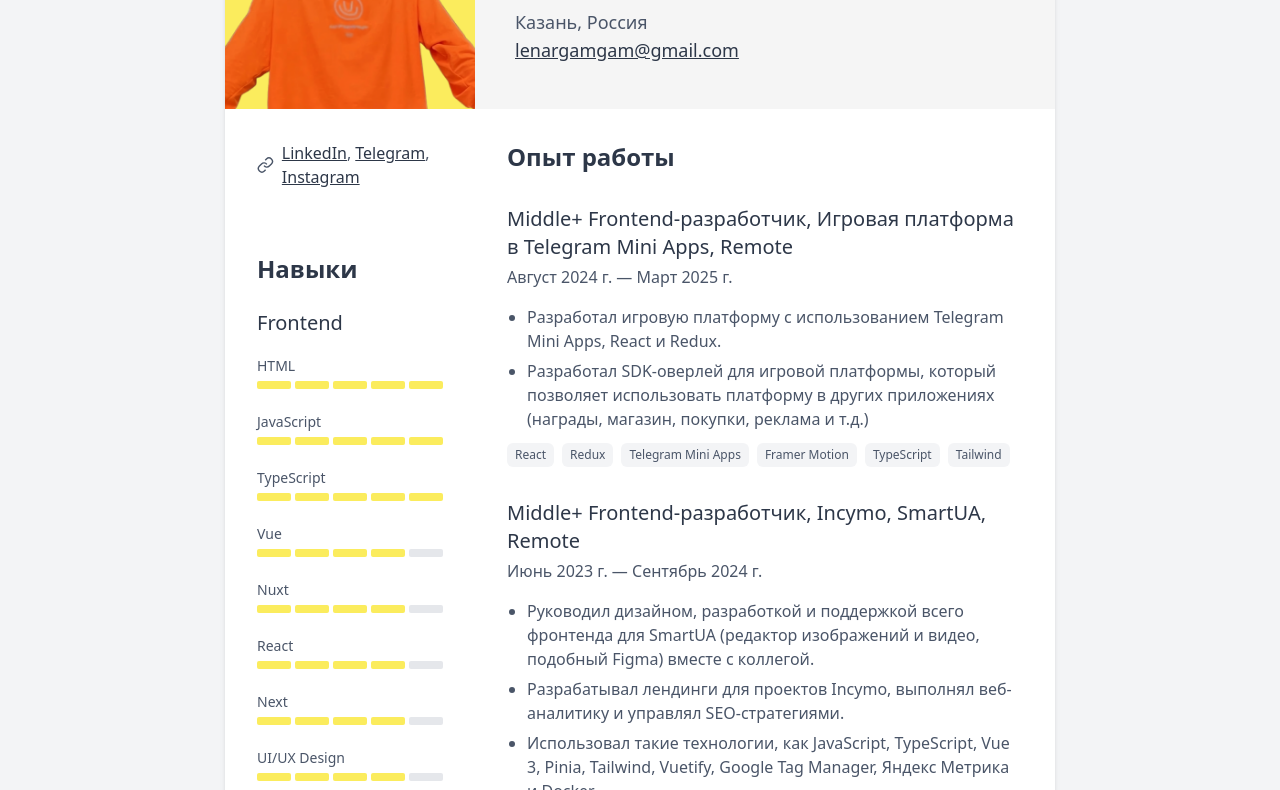
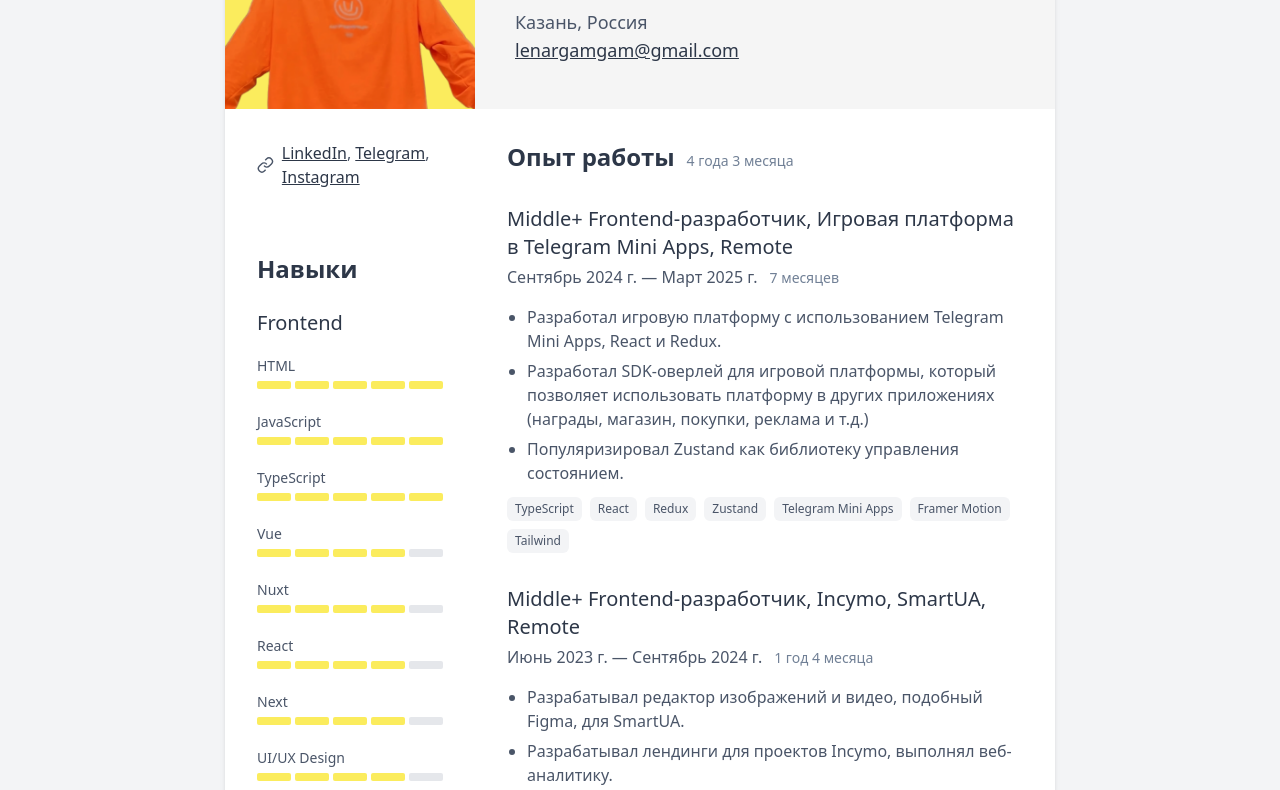
Before and after one commit to lenargum/CV, an Astro site: page / in a window 1280 px wide. Shown: the part 165-955 px from the top of the page. Built offline with nearby package versions, Linux system fonts and the light colour scheme; Astro itself is replaced by a stand-in of ours.

Commit message:
feat: exp range calculation, simplier education date format, fixed styles and location of lang switcher, personal data corrections

```diff
--- a/src/components/CVContent.jsx
+++ b/src/components/CVContent.jsx
@@ -1,6 +1,5 @@
 import React from 'react';
 import LanguageProvider from '../i18n/LanguageProvider';
-import QuickLanguageSwitcher from './QuickLanguageSwitcher';
 import Header from './Header';
 import SocialLinks from './SocialLinks';
 import Skills from './Skills';
@@ -11,9 +10,6 @@ import Achievements from './Achievements';
 export default function CVContent({ personalInfo, skills, experiences, education, achievements, allTags }) {
   return (
     <LanguageProvider>
-      {/* Language switcher */}
-      <QuickLanguageSwitcher />
-
       {/* CV Content */}
       <Header {...personalInfo} />
 
--- a/src/components/Education.tsx
+++ b/src/components/Education.tsx
@@ -13,15 +13,12 @@ interface TranslatedArray {
   [key: string]: string[];
 }
 
-interface DateTranslations {
-  [date: string]: string;
-}
-
 interface EducationItem {
   degree: string | TranslatedText;
   institution: string;
   location: string;
-  period: string;
+  date_start: Date;
+  date_end: Date;
   highlights: string[] | TranslatedArray;
   projects?: string[] | TranslatedArray;
 }
@@ -43,14 +40,14 @@ export default function Education({ education }: EducationProps) {
     return value[currentLang as keyof TranslatedArray] || value.en;
   };
 
-  // Форматируем даты с использованием локализации
-  const getFormattedDate = (period: string): string => {
-    const locale = t.dateFormat?.locale || (currentLang === 'ru' ? 'ru-RU' : 'en-US');
-    const options: Intl.DateTimeFormatOptions = {
-      month: 'long',
-      year: 'numeric'
-    };
-    return formatDateRange(period, locale, options);
+  // Format date range using date objects - only show years for education
+  const getFormattedDateRange = (startDate: Date, endDate: Date): string => {
+    // For education, we only need years
+    const startYear = startDate.getFullYear();
+    const endYear = endDate.getFullYear();
+
+    // Return simple year range
+    return `${startYear} — ${endYear}`;
   };
 
   return (
@@ -61,7 +58,7 @@ export default function Education({ education }: EducationProps) {
           <div key={index}>
             <div className="mb-4">
               <h3 className="mb-1">{getTranslatedValue(edu.degree)}, {edu.institution}, {edu.location}</h3>
-              <span className="period">{getFormattedDate(edu.period)}</span>
+              <span className="period">{getFormattedDateRange(edu.date_start, edu.date_end)}</span>
             </div>
             <ul className="list-disc ml-5 space-y-1.5 pr-2">
               {getTranslatedArray(edu.highlights).map((highlight, idx) => (
--- a/src/components/Experience.tsx
+++ b/src/components/Experience.tsx
@@ -13,21 +13,80 @@ interface TranslatedArray {
   [key: string]: string[];
 }
 
-interface DateTranslations {
-  [date: string]: string;
-}
-
 interface ExperienceItem {
   title: string | TranslatedText;
   company: string | TranslatedText;
   location: string;
-  period: string;
+  date_start: Date;
+  date_end: Date | null;
   description: string[] | TranslatedArray;
   technologies?: string[];
 }
 
 interface ExperienceProps {
   experiences: ExperienceItem[];
+}
+
+// Helper function to format duration in years and months
+function formatDuration(months: number, lang: string): string {
+  const years = Math.floor(months / 12);
+  const remainingMonths = months % 12;
+
+  if (lang === 'ru') {
+    // Russian format
+    let result = '';
+    if (years > 0) {
+      // Basic Russian pluralization
+      if (years === 1) {
+        result += `${years} год`;
+      } else if (years >= 2 && years <= 4) {
+        result += `${years} года`;
+      } else {
+        result += `${years} лет`;
+      }
+    }
+
+    if (remainingMonths > 0) {
+      if (result) result += ' ';
+
+      // Basic Russian pluralization for months
+      if (remainingMonths === 1) {
+        result += `${remainingMonths} месяц`;
+      } else if (remainingMonths >= 2 && remainingMonths <= 4) {
+        result += `${remainingMonths} месяца`;
+      } else {
+        result += `${remainingMonths} месяцев`;
+      }
+    }
+
+    return result || '< 1 месяц';
+  } else {
+    // English format
+    let result = '';
+    if (years > 0) {
+      result += `${years} ${years === 1 ? 'year' : 'years'}`;
+    }
+
+    if (remainingMonths > 0) {
+      if (result) result += ' ';
+      result += `${remainingMonths} ${remainingMonths === 1 ? 'month' : 'months'}`;
+    }
+
+    return result || '< 1 month';
+  }
+}
+
+// Calculate months between two dates
+function monthsBetween(startDate: Date, endDate: Date | null): number {
+  // Use current date if endDate is null (current position)
+  const actualEndDate = endDate || new Date();
+
+  const startYear = startDate.getFullYear();
+  const endYear = actualEndDate.getFullYear();
+  const startMonth = startDate.getMonth();
+  const endMonth = actualEndDate.getMonth();
+
+  return (endYear - startYear) * 12 + (endMonth - startMonth) + 1; // +1 to include both start and end months
 }
 
 export default function Experience({ experiences }: ExperienceProps) {
@@ -43,25 +102,64 @@ export default function Experience({ experiences }: ExperienceProps) {
     return value[currentLang as keyof TranslatedArray] || value.en;
   };
 
-  // Форматируем даты с использованием локализации
-  const getFormattedDate = (period: string): string => {
+  // Format date range using date objects
+  const getFormattedDateRange = (startDate: Date, endDate: Date | null, showDuration: boolean = false): string => {
     const locale = t.dateFormat?.locale || (currentLang === 'ru' ? 'ru-RU' : 'en-US');
     const options: Intl.DateTimeFormatOptions = {
       month: 'long',
       year: 'numeric'
     };
-    return formatDateRange(period, locale, options);
+
+    // Format start date
+    const startFormatted = new Intl.DateTimeFormat(locale, options).format(startDate);
+
+    // Format end date or use "Present" text if null
+    let endFormatted;
+    if (endDate) {
+      endFormatted = new Intl.DateTimeFormat(locale, options).format(endDate);
+    } else {
+      endFormatted = currentLang === 'ru' ? 'По настоящее время' : 'Present';
+    }
+
+    // Create the date range text without duration (duration will be added separately)
+    return `${capitalizeFirstLetter(startFormatted)} — ${endDate ? capitalizeFirstLetter(endFormatted) : endFormatted}`;
   };
+
+  // Helper function to capitalize first letter
+  const capitalizeFirstLetter = (string: string): string => {
+    return string.charAt(0).toUpperCase() + string.slice(1);
+  };
+
+  // Calculate total experience in months - cumulative approach
+  const calculateTotalExperience = (): number => {
+    // Simply sum the duration of each position - this counts overlapping months multiple times
+    // which better represents the cumulative experience gained across different roles
+    return experiences.reduce((total, exp) => {
+      const months = monthsBetween(exp.date_start, exp.date_end);
+      return total + months;
+    }, 0);
+  };
+
+  const totalExperienceMonths = calculateTotalExperience();
+  const totalExperienceText = formatDuration(totalExperienceMonths, currentLang);
 
   return (
     <section className="cv-section">
-      <h2 className="section-title mb-8">{t.sections.experience}</h2>
+      <div className="flex items-baseline">
+        <h2 className="section-title mb-8">{t.sections.experience}</h2>
+        <span className="ml-3 text-text-tertiary text-sm">{totalExperienceText}</span>
+      </div>
       <div className="space-y-8">
         {experiences.map((exp, index) => (
           <div key={index} className="subsection">
             <div className="flex flex-col mb-4">
               <h3 className="mb-1">{getTranslatedValue(exp.title)}, {getTranslatedValue(exp.company)}, {exp.location}</h3>
-              <span className="period">{getFormattedDate(exp.period)}</span>
+              <div className="flex items-baseline">
+                <span className="period">{getFormattedDateRange(exp.date_start, exp.date_end)}</span>
+                <span className="ml-3 text-text-tertiary text-sm">
+                  {formatDuration(monthsBetween(exp.date_start, exp.date_end), currentLang)}
+                </span>
+              </div>
             </div>
             <ul className="list-disc ml-5 space-y-1.5 pr-2">
               {getTranslatedArray(exp.description).map((item, idx) => (
--- a/src/components/QuickLanguageSwitcher.jsx
+++ b/src/components/QuickLanguageSwitcher.jsx
@@ -6,12 +6,12 @@ export default function QuickLanguageSwitcher() {
   const { currentLang, setLanguage } = useTranslation();
 
   return (
-    <div className="absolute top-4 right-4 flex gap-2 print:hidden z-10">
+    <div className="flex gap-2 print:hidden">
       <button
         onClick={() => setLanguage('en')}
         className={`px-3 py-1 rounded-md text-sm font-medium ${
           currentLang === 'en'
-            ? 'bg-blue-500 text-white'
+            ? 'bg-primary text-text-primary'
             : 'bg-gray-200 text-gray-700 hover:bg-gray-300'
         } transition-colors`}
       >
@@ -21,7 +21,7 @@ export default function QuickLanguageSwitcher() {
         onClick={() => setLanguage('ru')}
         className={`px-3 py-1 rounded-md text-sm font-medium ${
           currentLang === 'ru'
-            ? 'bg-blue-500 text-white'
+            ? 'bg-primary text-text-primary'
             : 'bg-gray-200 text-gray-700 hover:bg-gray-300'
         } transition-colors`}
       >
--- a/src/pages/index.astro
+++ b/src/pages/index.astro
@@ -56,18 +56,21 @@ const experiences = [
 			ru: "Игровая платформа в Telegram Mini Apps"
 		},
 		location: "Remote",
-		period: "August 2024 — March 2025",
+		date_start: new Date(2024, 8, 15), // September 15, 2024
+		date_end: new Date(2025, 2, 31), // March 31, 2025
 		description: {
 			en: [
 				"Developed gaming platform using Telegram Mini Apps, React and Redux.",
 				"Developed SDK-overlay for the gaming platform, which allows to use the platform in other apps (rewards, shop, purchases, ads, etc.)",
+				"Promoted Zustand as a state management library.",
 			],
 			ru: [
 				"Разработал игровую платформу с использованием Telegram Mini Apps, React и Redux.",
 				"Разработал SDK-оверлей для игровой платформы, который позволяет использовать платформу в других приложениях (награды, магазин, покупки, реклама и т.д.)",
+				"Популяризировал Zustand как библиотеку управления состоянием.",
 			]
 		},
-		technologies: ["React", "Redux", "Telegram Mini Apps", "Framer Motion", "TypeScript", "Tailwind"],
+		technologies: ["TypeScript", "React", "Redux", "Zustand", "Telegram Mini Apps", "Framer Motion", "Tailwind"],
 	},
 	{
 		title: {
@@ -76,17 +79,18 @@ const experiences = [
 		},
 		company: "Incymo, SmartUA",
 		location: "Remote",
-		period: "June 2023 — September 2024",
+		date_start: new Date(2023, 5, 1), // June 1, 2023
+		date_end: new Date(2024, 8, 15), // September 15, 2024
 		description: {
 			en: [
-				"Led design, development, and maintenance of the entire frontend for SmartUA (Figma-like image and video editor) alongside a colleague.",
-				"Developed landing pages for Incymo projects, performed web analytics, and managed SEO strategies.",
-				"Utilized technologies such as JavaScript, TypeScript, Vue 3, Pinia, Tailwind, Vuetify, Google Tag Manager, Yandex Metrica, and Docker.",
+				"Developed a Figma-like image and video editor for SmartUA.",
+				"Developed landing pages for Incymo projects, performed web analytics.",
+				"Utilized technologies such as TypeScript, Vue 3, Pinia, Tailwind, Vuetify, Google Tag Manager, Yandex Metrica, and Docker.",
 			],
 			ru: [
-				"Руководил дизайном, разработкой и поддержкой всего фронтенда для SmartUA (редактор изображений и видео, подобный Figma) вместе с коллегой.",
-				"Разрабатывал лендинги для проектов Incymo, выполнял веб-аналитику и управлял SEO-стратегиями.",
-				"Использовал такие технологии, как JavaScript, TypeScript, Vue 3, Pinia, Tailwind, Vuetify, Google Tag Manager, Яндекс Метрика и Docker.",
+				"Разрабатывал редактор изображений и видео, подобный Figma, для SmartUA.",
+				"Разрабатывал лендинги для проектов Incymo, выполнял веб-аналитику.",
+				"Использовал такие технологии, как TypeScript, Vue 3, Pinia, Tailwind, Vuetify, Google Tag Manager, Яндекс Метрика и Docker.",
 			]
 		},
 		technologies: ["Vue 3", "TypeScript", "Pinia", "Tailwind", "Vuetify", "GTM", "Yandex Metrica", "Docker"],
@@ -98,20 +102,23 @@ const experiences = [
 		},
 		company: "Icons8 LLC, Icons",
 		location: "Remote",
-		period: "October 2021 — June 2023",
+		date_start: new Date(2021, 9, 1), // October 1, 2021
+		date_end: new Date(2023, 5, 30), // June 30, 2023
 		description: {
 			en: [
 				"Developed the user collection system for icons, enabling downloads in multiple sizes and formats.",
-				"Implemented an accordion feature for selected icons with an editor while also working with Google Tag Manager and Docker.",
+				"Implemented an accordion feature for selected icons with an SVG editor (Iconizer project) while also working with Google Tag Manager and Docker.",
+				"Helped migrating from Vue 2 to Vue 3.",
 				"Built product landing pages using JavaScript, Vue/Nuxt 2, Paper.js, and SVG, (Iconizer project) and integrated advertising across the website.",
 			],
 			ru: [
 				"Разработал систему пользовательских коллекций для иконок, обеспечивающую загрузку в различных размерах и форматах.",
-				"Реализовал функцию аккордеона для выбранных иконок с редактором, также работая с Google Tag Manager и Docker.",
+				"Реализовал функцию аккордеона для выбранных иконок с SVG-редактором (проект Iconizer), также работая с Google Tag Manager и Docker.",
+				"Помогал переезжать с Vue 2 на Vue 3.",
 				"Создал лендинги продуктов с использованием JavaScript, Vue/Nuxt 2, Paper.js и SVG (проект Iconizer) и интегрировал рекламу по всему сайту.",
 			]
 		},
-		technologies: ["JavaScript", "Vue 2", "Nuxt 2", "Paper.js", "SVG", "GTM", "Docker"],
+		technologies: ["JavaScript", "Vue 2", "Nuxt 2", "Vue 3", "Paper.js", "SVG", "GTM", "Docker"],
 	},
 	{
 		title: {
@@ -120,7 +127,8 @@ const experiences = [
 		},
 		company: "MKSKOM LLC",
 		location: "Remote",
-		period: "February 2021 — August 2021",
+		date_start: new Date(2021, 1, 1), // February 1, 2021
+		date_end: new Date(2021, 7, 31), // August 31, 2021
 		description: {
 			en: [
 				"Created responsive websites according to design specifications and introduced design improvements for UI/UX.",
@@ -150,7 +158,8 @@ const education = [
 		},
 		institution: "Innopolis University",
 		location: "Innopolis",
-		period: "August 2017 — May 2021",
+		date_start: new Date(2017, 7, 1), // August 1, 2017
+		date_end: new Date(2021, 4, 31), // May 31, 2021
 		highlights: {
 			en: [
 				"Completed Advanced Enterprise Programming on JavaScript elective.",
```
Also changed, not shown: src/components/Header.tsx (+10 -3 lines).
